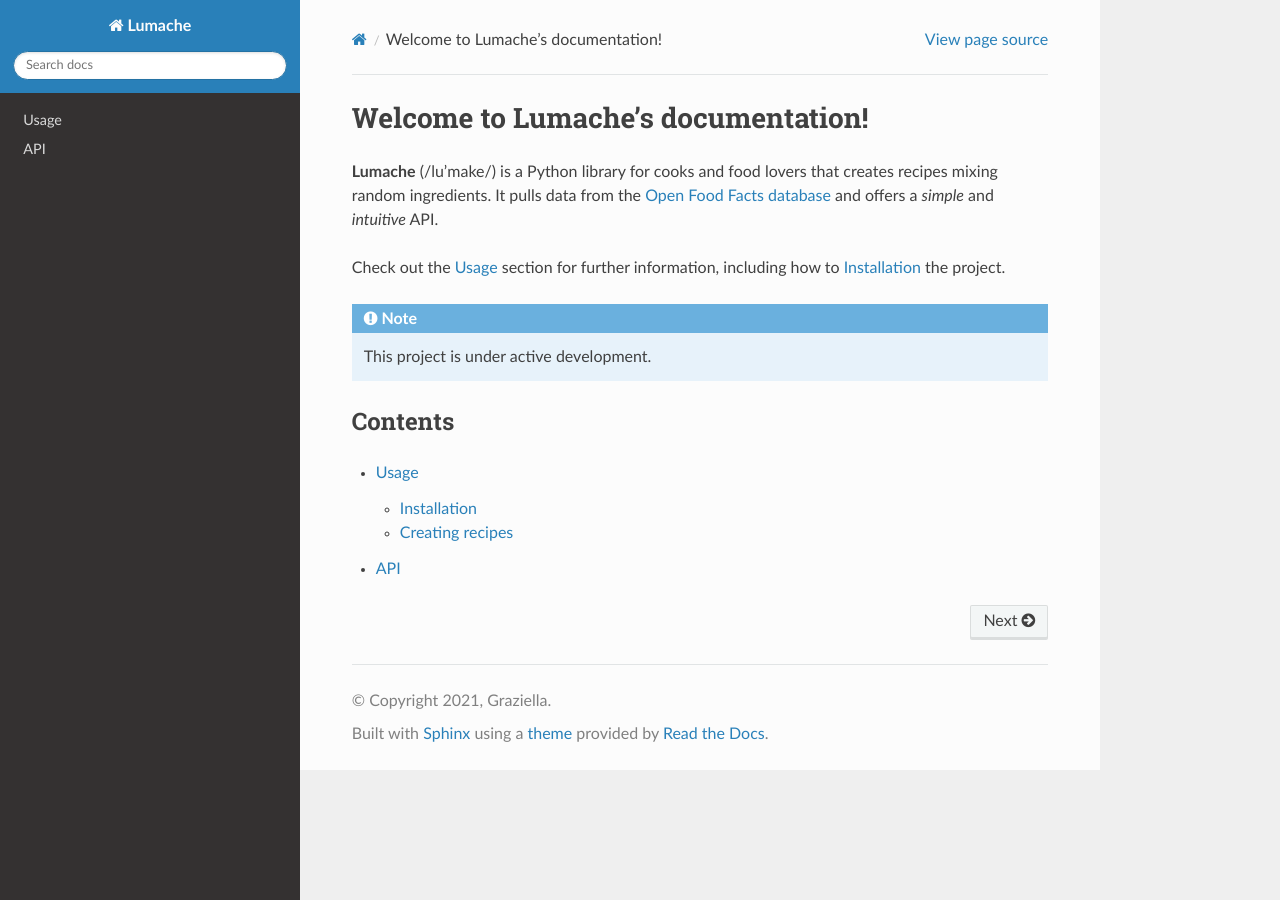
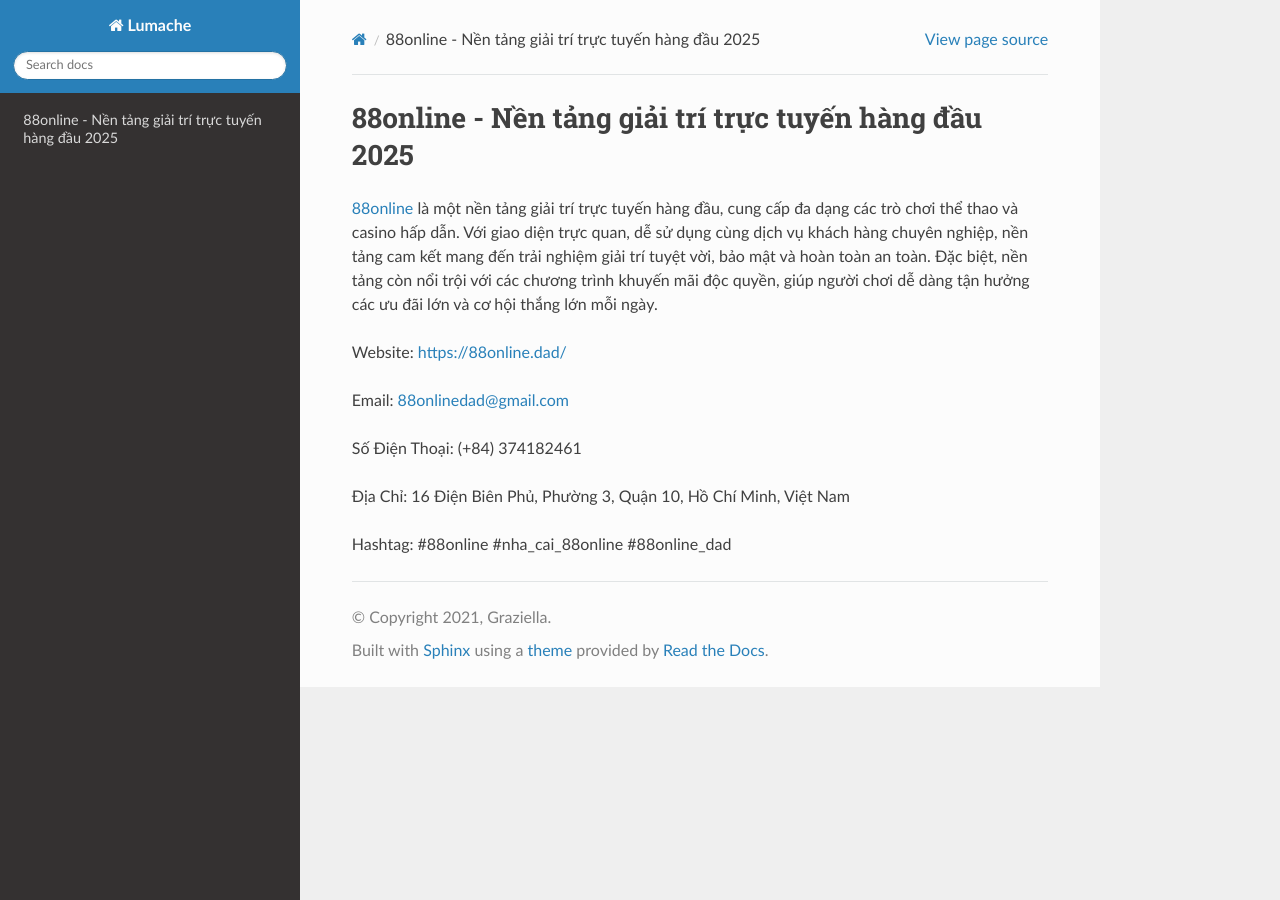
Before and after one commit to raaginigandhi216/88onlinedad, a Sphinx documentation site: the page built from docs/source/index.rst, in a window 1280 px wide. Built offline with Sphinx 7.4.7 and the Read the Docs theme 3.1.0, drawn with Linux system fonts in a browser that asks for light colours.

Commit message:
Update index.rst

```diff
--- a/docs/source/index.rst
+++ b/docs/source/index.rst
@@ -1,22 +1,14 @@
-Welcome to Lumache's documentation!
+88online - Nền tảng giải trí trực tuyến hàng đầu 2025
 ===================================
 
-**Lumache** (/lu'make/) is a Python library for cooks and food lovers
-that creates recipes mixing random ingredients.
-It pulls data from the `Open Food Facts database <https://world.openfoodfacts.org/>`_
-and offers a *simple* and *intuitive* API.
+`88online <https://88online.dad/>`_ là một nền tảng giải trí trực tuyến hàng đầu, cung cấp đa dạng các trò chơi thể thao và casino hấp dẫn. Với giao diện trực quan, dễ sử dụng cùng dịch vụ khách hàng chuyên nghiệp, nền tảng cam kết mang đến trải nghiệm giải trí tuyệt vời, bảo mật và hoàn toàn an toàn. Đặc biệt, nền tảng còn nổi trội với các chương trình khuyến mãi độc quyền, giúp người chơi dễ dàng tận hưởng các ưu đãi lớn và cơ hội thắng lớn mỗi ngày.
 
-Check out the :doc:`usage` section for further information, including
-how to :ref:`installation` the project.
+Website: https://88online.dad/
 
-.. note::
+Email: 88onlinedad@gmail.com
 
-   This project is under active development.
+Số Điện Thoại: (+84) 374182461
 
-Contents
---------
+Địa Chỉ: 16 Điện Biên Phủ, Phường 3, Quận 10, Hồ Chí Minh, Việt Nam
 
-.. toctree::
-
-   usage
-   api
+Hashtag: #88online #nha_cai_88online #88online_dad
```
